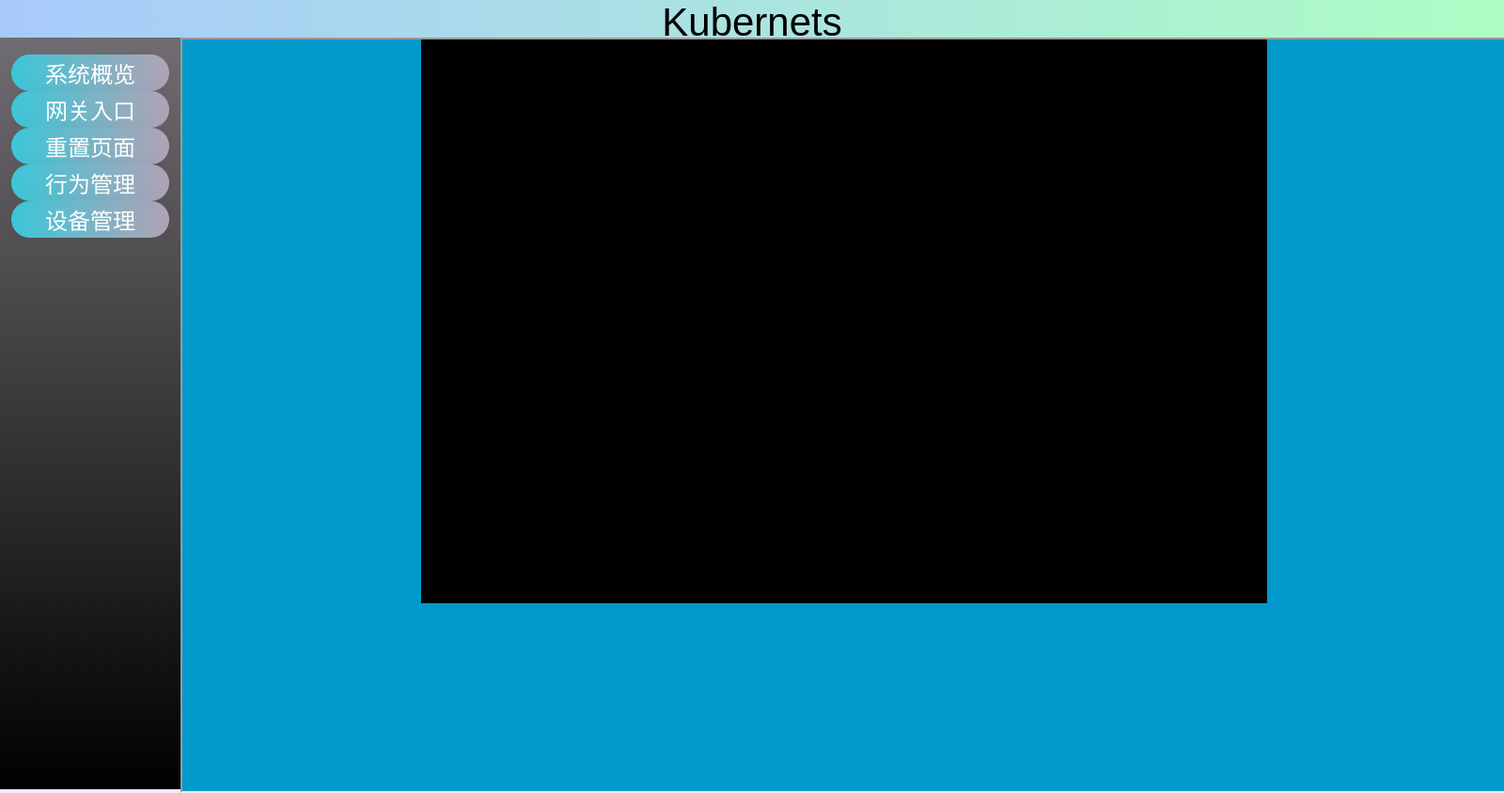
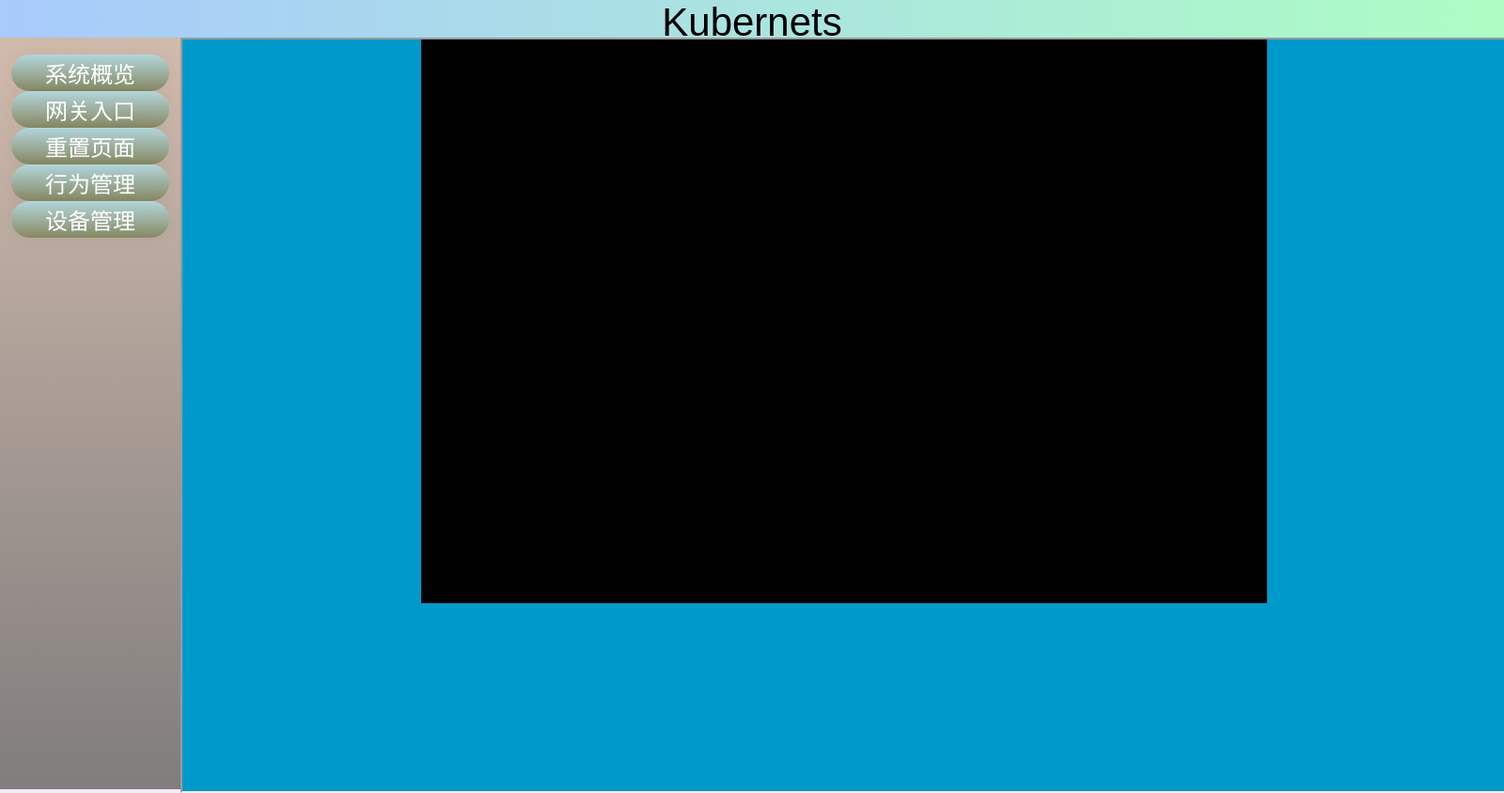
Before and after one commit to fjfhccfkuk/EnvManager, an Electron app: page src/items.html in a window 1600 px wide. Shown: the whole page at 94% size. Drawn offline with Linux system fonts and the light colour scheme; no server answers.

```diff
--- a/css/style.css
+++ b/css/style.css
@@ -155,7 +155,7 @@
 
 .item-area-l {
     float: left;
-    background: linear-gradient(to bottom, #303031aa, #000000);
+    background: linear-gradient(to bottom, #c0a387aa, #807d7d);
     width: 12%;
     height: 100%;
     margin: 0px;
@@ -183,7 +183,7 @@
     cursor: pointer;
     border-radius: 1em;
     color: #fff;
-    background: linear-gradient(to right, rgb(58, 199, 217), rgb(178, 162, 180));
+    background: linear-gradient(to bottom, rgb(178, 214, 219), rgb(135, 136, 98));
     border: 0;
 
     padding-left: 1.5em;
@@ -196,7 +196,7 @@
 }
 
 .item-entry:active {
-    background: linear-gradient(to right,  rgb(178, 162, 180), rgb(58, 199, 217));
+    background: linear-gradient(to bottom, rgb(135, 136, 98),rgb(178, 214, 219));
 }
 
 
```
